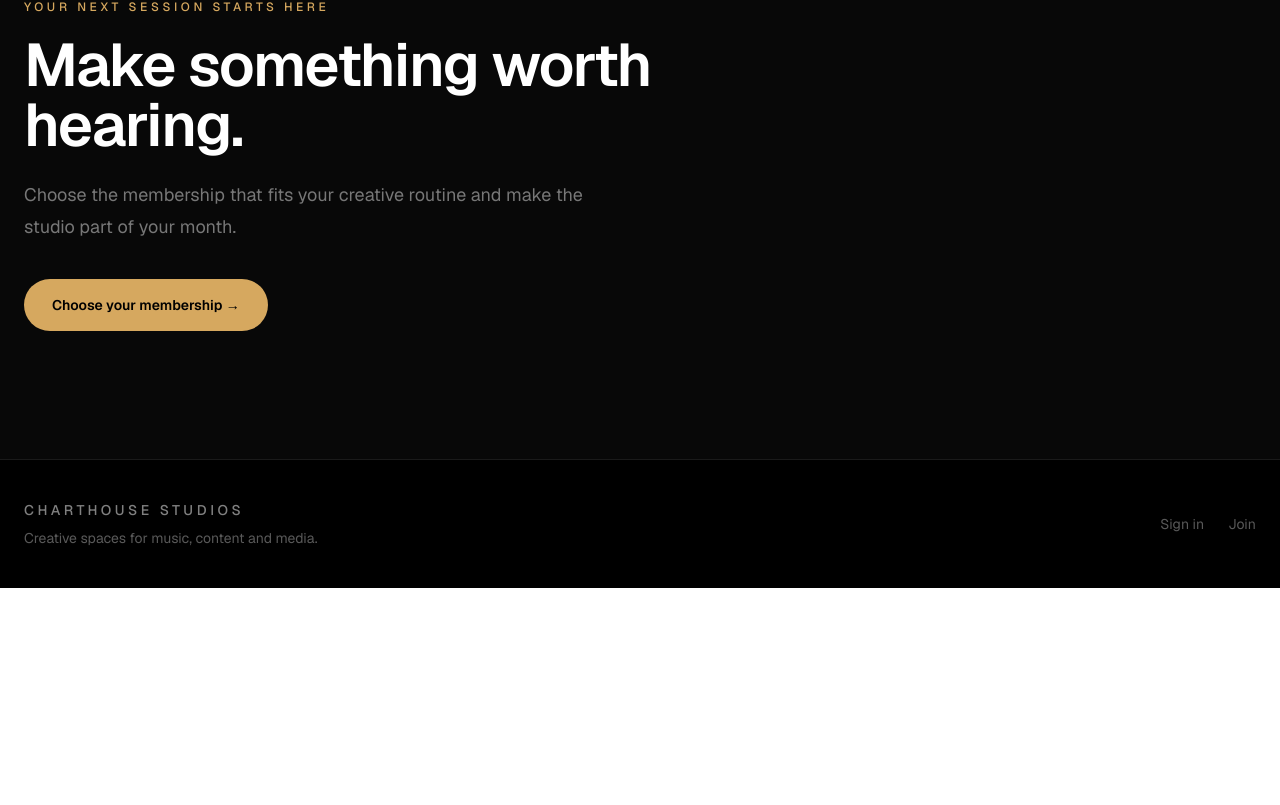
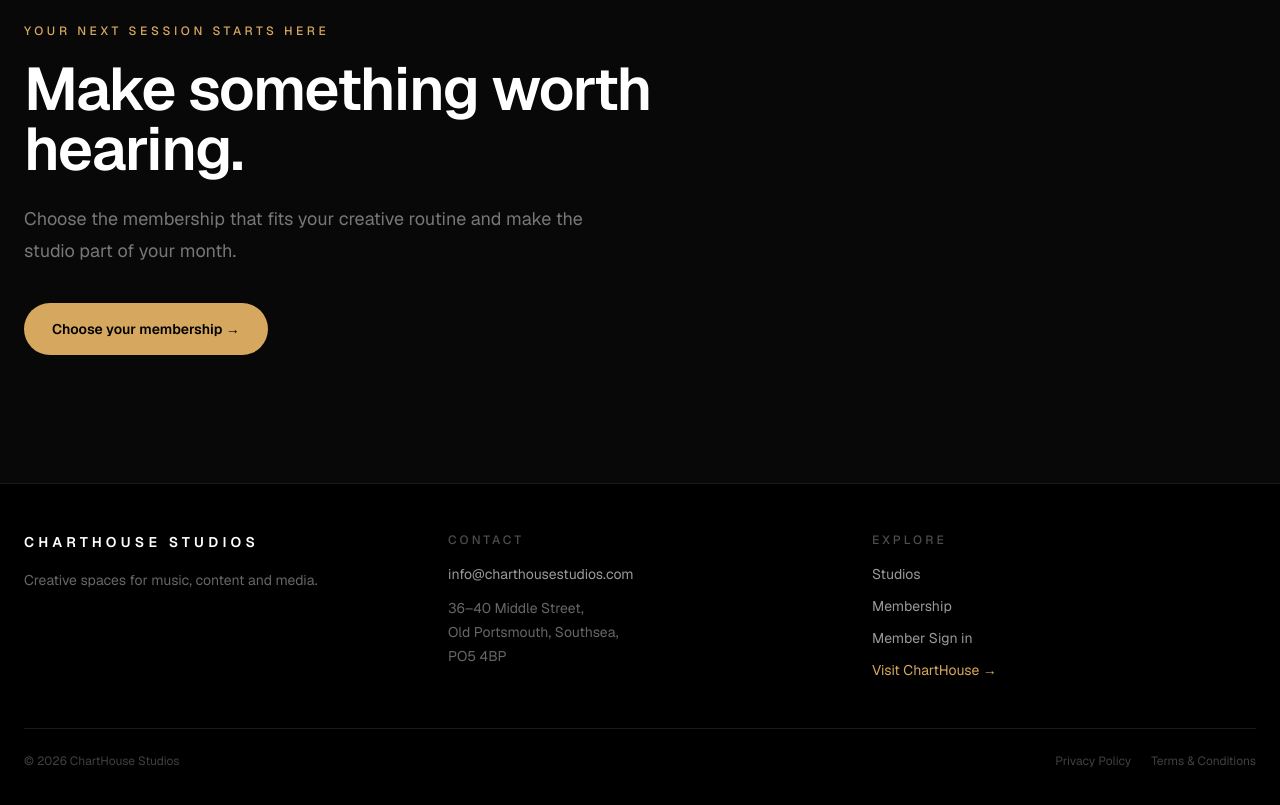
Before and after one commit to charthouse-membership/charthouse-membership-site, a Next.js app: page / in a window 1280 px wide. Shown: the part 3267-4072 px from the top of the page. Before the commit the page ends 3855 px from the top, so only its background shows below. Built offline with nearby package versions, Linux system fonts and the light colour scheme; no server answers.

Commit message:
Add studio booking updates and site footer

```diff
--- a/app/page.tsx
+++ b/app/page.tsx
@@ -1,4 +1,7 @@
 import Link from "next/link";
+import { Suspense } from "react";
+import { createClient } from "@/lib/supabase/server";
+import Footer from "@/components/footer";
 
 const rooms = [
   {
@@ -64,7 +67,13 @@ const memberships = [
   },
 ];
 
-export default function Home() {
+async function HomeContent() {
+  const supabase = await createClient();
+
+
+const {
+  data: { user },
+} = await supabase.auth.getUser();
   return (
     <main className="min-h-screen bg-[#080808] text-white">
 
@@ -97,6 +106,15 @@ export default function Home() {
               Membership
             </a>
 
+           {user ? (
+  <Link
+    href="/protected"
+    className="rounded-full bg-[#d6a85f] px-5 py-2.5 font-semibold text-black transition hover:bg-[#e0b873]"
+  >
+    Member Dashboard
+  </Link>
+) : (
+  <>
     <Link
       href="/auth/login"
       className="transition hover:text-white"
@@ -110,6 +128,8 @@ export default function Home() {
     >
       Join
     </Link>
+  </>
+)}
           </nav>
 
         </div>
@@ -330,6 +350,14 @@ export default function Home() {
 
 
           {/* MEMBERSHIP OPTIONS */}
+          <div className="mb-6">
+  <a
+    href="#studios"
+    className="text-sm font-medium text-[#d6a85f] transition hover:text-white"
+  >
+    Explore the studios →
+  </a>
+</div>
           <div className="mt-12 grid gap-5 md:grid-cols-3">
 
             {memberships.map((membership) => (
@@ -476,45 +504,15 @@ export default function Home() {
       </section>
 
 
-      {/* FOOTER */}
-      <footer className="border-t border-white/10 bg-black">
-
-        <div className="mx-auto flex max-w-7xl flex-col gap-5 px-6 py-10 text-sm text-white/35 md:flex-row md:items-center md:justify-between">
-
-          <div>
-
-            <p className="font-medium uppercase tracking-[0.25em] text-white/50">
-              ChartHouse Studios
-            </p>
-
-            <p className="mt-2">
-              Creative spaces for music, content and media.
-            </p>
-
-          </div>
-
-          <div className="flex gap-6">
-
-            <Link
-              href="/auth/login"
-              className="transition hover:text-white"
-            >
-              Sign in
-            </Link>
-
-            <Link
-              href="/auth/sign-up"
-              className="transition hover:text-white"
-            >
-              Join
-            </Link>
-
-          </div>
-
-        </div>
-
-      </footer>
+      <Footer />
 
     </main>
   );
 }
+export default function Home() {
+  return (
+    <Suspense fallback={null}>
+      <HomeContent />
+    </Suspense>
+  );
+}
--- a/app/protected/book/[slug]/page.tsx
+++ b/app/protected/book/[slug]/page.tsx
@@ -1,4 +1,4 @@
-export const instant = false;
+
 
 import Link from "next/link";
 import { redirect } from "next/navigation";
@@ -220,7 +220,7 @@ const used =
     <main className="min-h-screen bg-black text-white">
       <header className="border-b border-white/10">
         <div className="mx-auto flex max-w-7xl items-center justify-between px-6 py-5">
-          <Link href="/" className="font-semibold tracking-[0.2em]">
+          <Link href="/protected" className="font-semibold tracking-[0.2em]">
             CHARTHOUSE STUDIOS
           </Link>
 
--- a/app/protected/book/page.tsx
+++ b/app/protected/book/page.tsx
@@ -1,4 +1,4 @@
-export const instant = false;
+
 
 import Link from "next/link";
 import { redirect } from "next/navigation";
--- a/app/studios/[slug]/page.tsx
+++ b/app/studios/[slug]/page.tsx
@@ -262,7 +262,7 @@ const studioImageSet = studioImages[slug] ?? [];
       <header className="border-b border-white/10">
         <div className="mx-auto flex max-w-7xl items-center justify-between px-6 py-6">
           <Link
-            href="/"
+            href="/protected"
             className="text-sm font-semibold uppercase tracking-[0.25em]"
           >
             ChartHouse Studios
@@ -535,13 +535,94 @@ const studioImageSet = studioImages[slug] ?? [];
       </section>
 
       {/* FOOTER */}
-      <footer className="border-t border-white/10 bg-black">
-        <div className="mx-auto flex max-w-7xl flex-col gap-4 px-6 py-10 text-sm text-white/35 md:flex-row md:items-center md:justify-between">
-          <p>© 2026 ChartHouse Studios</p>
+<footer className="border-t border-white/10 bg-black">
+  <div className="mx-auto max-w-7xl px-6 py-12">
+    <div className="grid gap-10 md:grid-cols-3">
 
-          <p>Creative spaces for music, content and media.</p>
+      {/* BRAND */}
+      <div>
+        <p className="text-sm font-semibold uppercase tracking-[0.3em]">
+          ChartHouse Studios
+        </p>
+
+        <p className="mt-4 max-w-sm text-sm leading-6 text-white/40">
+          Creative spaces for music, content and media.
+        </p>
+      </div>
+
+      {/* CONTACT */}
+      <div>
+        <p className="text-xs font-medium uppercase tracking-[0.25em] text-white/30">
+          Contact
+        </p>
+
+        <a
+          href="mailto:info@charthousestudios.com"
+          className="mt-4 block text-sm text-white/60 transition hover:text-white"
+        >
+          info@charthousestudios.com
+        </a>
+
+        <p className="mt-3 max-w-xs text-sm leading-6 text-white/40">
+          36–40 Middle Street,
+          <br />
+          Old Portsmouth, Southsea,
+          <br />
+          PO5 4BP
+        </p>
+      </div>
+
+      {/* LINKS */}
+      <div>
+        <p className="text-xs font-medium uppercase tracking-[0.25em] text-white/30">
+          Explore
+        </p>
+
+        <div className="mt-4 flex flex-col gap-3 text-sm">
+          <Link
+            href="/studios"
+            className="text-white/60 transition hover:text-white"
+          >
+            Studios
+          </Link>
+
+          <Link
+            href="/"
+            className="text-white/60 transition hover:text-white"
+          >
+            Membership
+          </Link>
+
+          <Link
+            href="/auth/login"
+            className="text-white/60 transition hover:text-white"
+          >
+            Member Sign in
+          </Link>
+
+          <a
+            href="https://charthousestudios.com/"
+            target="_blank"
+            rel="noopener noreferrer"
+            className="text-[#d6a85f] transition hover:text-white"
+          >
+            Visit ChartHouse →
+          </a>
         </div>
-      </footer>
+      </div>
+
+    </div>
+
+    <div className="mt-12 flex flex-col gap-3 border-t border-white/10 pt-6 text-xs text-white/25 md:flex-row md:items-center md:justify-between">
+      <p>© 2026 ChartHouse Studios</p>
+
+      <div className="flex gap-5">
+        <span>Privacy Policy</span>
+        <span>Terms & Conditions</span>
+      </div>
+    </div>
+  </div>
+</footer>
     </main>
   );
 }
--- /dev/null
+++ b/app/studios/page.tsx
@@ -0,0 +1,101 @@
+import Link from "next/link";
+
+const studios = [
+  {
+    name: "Recording Studio",
+    slug: "recording-studio",
+    description: "Professional recording space for music, vocals and production.",
+  },
+  {
+    name: "Podcast Studio",
+    slug: "podcast-studio",
+    description: "A dedicated space for podcasts, interviews and spoken content.",
+  },
+  {
+  name: "DJ Suite",
+  slug: "dj-suite",
+  description: "A dedicated DJ environment for practice, set preparation and content creation.",
+},
+{
+  name: "TikTok / Live Studio",
+  slug: "tiktok-live-studio",
+  description: "A flexible space for livestreams, TikTok, social media and creator content.",
+},
+{
+  name: "Band Rehearsal Room",
+  slug: "band-rehearsal-room",
+  description: "A dedicated rehearsal space for bands, musicians and live performers.",
+},
+{
+  name: "Photo & Video Studio",
+  slug: "photo-video-studio",
+  description: "A flexible production space for photography, video shoots and creative projects.",
+},
+];
+
+
+export default function StudiosPage() {
+  return (
+    <main className="min-h-screen bg-[#080808] text-white">
+      <header className="mx-auto flex max-w-6xl items-center justify-between px-6 py-8">
+        <Link href="/" className="text-lg font-semibold uppercase tracking-[0.3em]">
+          ChartHouse
+        </Link>
+
+        <div className="flex items-center gap-6 text-sm">
+          <Link
+            href="/protected"
+            className="transition hover:text-[#d6a85f]"
+          >
+            Member Dashboard
+          </Link>
+        </div>
+      </header>
+
+      <section className="mx-auto max-w-6xl px-6 pb-20 pt-12">
+        <p className="text-xs uppercase tracking-[0.3em] text-[#d6a85f]">
+          ChartHouse Studios
+        </p>
+
+        <h1 className="mt-4 max-w-3xl text-5xl font-semibold tracking-tight md:text-7xl">
+          Your space.
+          <br />
+          Your sound.
+          <br />
+          Your content.
+        </h1>
+
+        <p className="mt-8 max-w-2xl text-lg leading-8 text-white/60">
+          Explore our creative spaces and find the studio that fits your next
+          session.
+        </p>
+
+        <div className="mt-12 grid gap-6 md:grid-cols-2">
+          {studios.map((studio) => (
+            <Link
+              key={studio.slug}
+              href={`/studios/${studio.slug}`}
+              className="group rounded-[2rem] border border-white/10 bg-white/[0.03] p-8 transition hover:border-[#d6a85f]/60 hover:bg-white/[0.06]"
+            >
+              <p className="text-xs uppercase tracking-[0.25em] text-[#d6a85f]">
+                Studio
+              </p>
+
+              <h2 className="mt-4 text-3xl font-semibold">
+                {studio.name}
+              </h2>
+
+              <p className="mt-4 leading-7 text-white/60">
+                {studio.description}
+              </p>
+
+              <div className="mt-8 text-sm font-medium">
+                Explore studio <span className="ml-2">→</span>
+              </div>
+            </Link>
+          ))}
+        </div>
+      </section>
+    </main>
+  );
+}
--- /dev/null
+++ b/components/footer.tsx
@@ -0,0 +1,94 @@
+import Link from "next/link";
+
+export default function Footer() {
+  return (
+    <footer className="border-t border-white/10 bg-black">
+      <div className="mx-auto max-w-7xl px-6 py-12">
+        <div className="grid gap-10 md:grid-cols-3">
+
+          {/* BRAND */}
+          <div>
+            <p className="text-sm font-semibold uppercase tracking-[0.3em]">
+              ChartHouse Studios
+            </p>
+
+            <p className="mt-4 max-w-sm text-sm leading-6 text-white/40">
+              Creative spaces for music, content and media.
+            </p>
+          </div>
+
+          {/* CONTACT */}
+          <div>
+            <p className="text-xs font-medium uppercase tracking-[0.25em] text-white/30">
+              Contact
+            </p>
+
+            <a
+              href="mailto:info@charthousestudios.com"
+              className="mt-4 block text-sm text-white/60 transition hover:text-white"
+            >
+              info@charthousestudios.com
+            </a>
+
+            <p className="mt-3 max-w-xs text-sm leading-6 text-white/40">
+              36–40 Middle Street,
+              <br />
+              Old Portsmouth, Southsea,
+              <br />
+              PO5 4BP
+            </p>
+          </div>
+
+          {/* LINKS */}
+          <div>
+            <p className="text-xs font-medium uppercase tracking-[0.25em] text-white/30">
+              Explore
+            </p>
+
+            <div className="mt-4 flex flex-col gap-3 text-sm">
+              <Link
+                href="/studios"
+                className="text-white/60 transition hover:text-white"
+              >
+                Studios
+              </Link>
+
+              <Link
+                href="/"
+                className="text-white/60 transition hover:text-white"
+              >
+                Membership
+              </Link>
+
+              <Link
+                href="/auth/login"
+                className="text-white/60 transition hover:text-white"
+              >
+                Member Sign in
+              </Link>
+
+              <a
+                href="https://charthousestudios.com/"
+                target="_blank"
+                rel="noopener noreferrer"
+                className="text-[#d6a85f] transition hover:text-white"
+              >
+                Visit ChartHouse →
+              </a>
+            </div>
+          </div>
+
+        </div>
+
+        <div className="mt-12 flex flex-col gap-3 border-t border-white/10 pt-6 text-xs text-white/25 md:flex-row md:items-center md:justify-between">
+          <p>© 2026 ChartHouse Studios</p>
+
+          <div className="flex gap-5">
+            <span>Privacy Policy</span>
+            <span>Terms & Conditions</span>
+          </div>
+        </div>
+      </div>
+    </footer>
+  );
+}
--- /dev/null
+++ b/next.config.js
@@ -0,0 +1,6 @@
+/** @type {import('next').NextConfig} */
+const nextConfig = {
+  allowedDevOrigins: ["192.168.0.61"],
+};
+
+module.exports = nextConfig;
```
Also changed, not shown: app/protected/layout.tsx (+2 -14 lines), app/protected/page.tsx (+8 -2 lines). Lines whose indentation alone changed are shown as unchanged.
